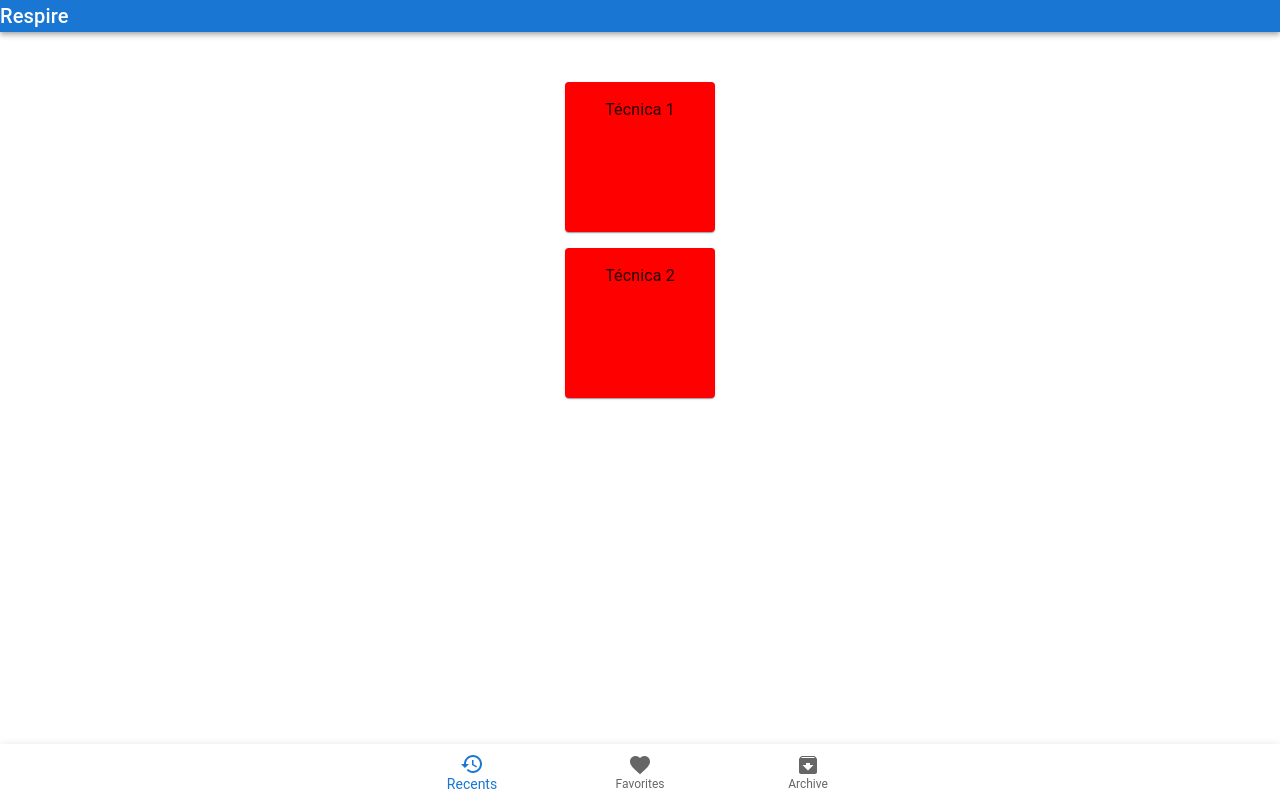
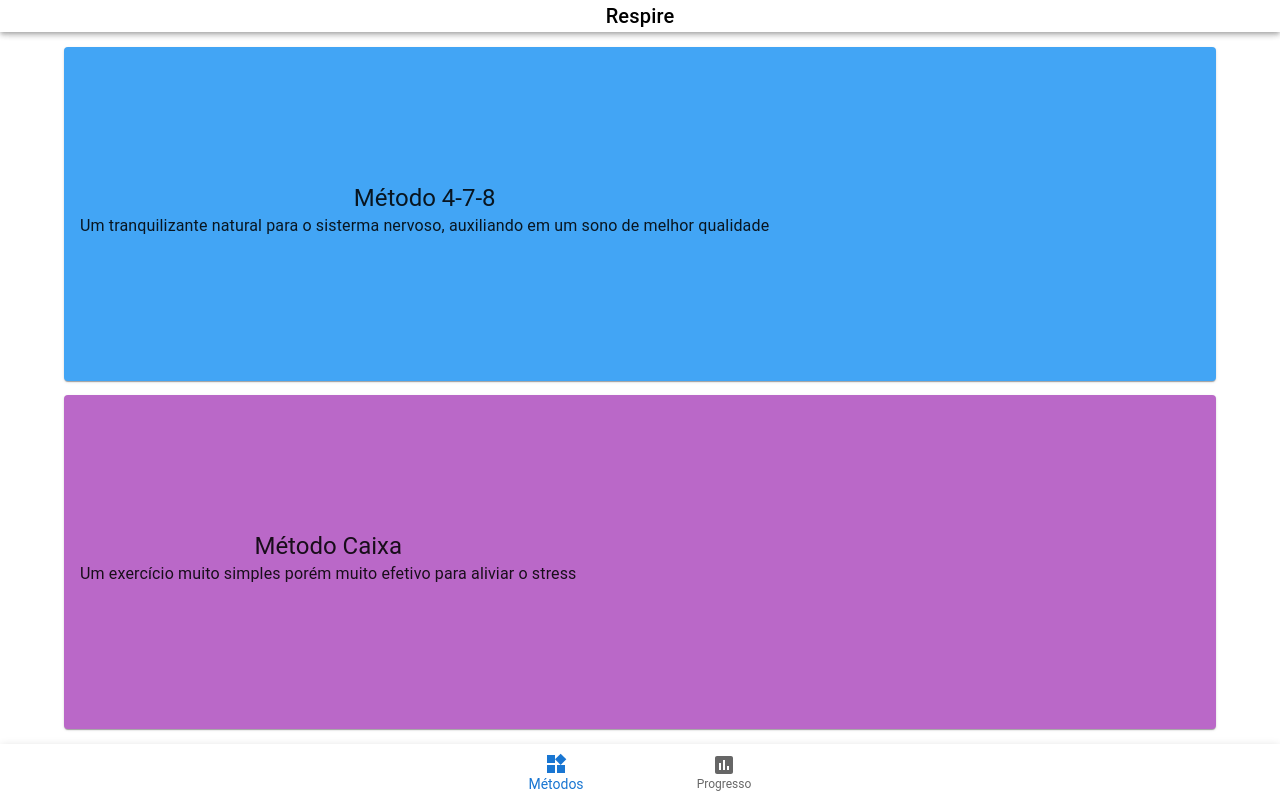
Before and after one commit to rodnei0/Respire, a React (Create React App) app in the folder front-end/: page / in a window 1280 px wide. Built offline with nearby package versions, Linux system fonts and the light colour scheme; the HTML template or start-up script is replaced by a standard one.

Commit message:
feat/home-layout

```diff
--- a/front-end/src/pages/Home/index.js
+++ b/front-end/src/pages/Home/index.js
@@ -1,55 +1,47 @@
 import * as React from 'react';
 import { Typography, AppBar, Paper, Box, Card, CardActions, CardContent, CardMedia, CssBaseline, Grid, Toolbar, Container } from '@mui/material';
 import { BottomNavigation, BottomNavigationAction } from '@mui/material';
-import {Restore, Archive, Favorite} from '@mui/icons-material';
+import { Widgets, Assessment } from '@mui/icons-material';
 
 export default function Home() {
     const [value, setValue] = React.useState(0);
 
     return (
-        <>
+        <Container sx={{ height: '100vh', pt: 5, pb: 8}} disableGutters={true}>
             <CssBaseline />
-            <AppBar position='relative'>
-                <Typography variant='h6'>
+            <AppBar sx={{ position: 'fixed', top: 0, left: 0, right: 0, bgcolor: '#ffffff'}}>
+                <Typography variant='h6' align='center' color='black'>
                     Respire
                 </Typography>
             </AppBar>
-            <main>
-                <div>
-                    <Container maxWidth='sm' sx={{
-                        padding: '50px'
-                    }}>
-                        <Grid container spacing={2} direction="column" justifyContent="center" alignItems="center">
-                            <Grid item>
-                                <Card sx={{
-                                    width: 150,
-                                    height: 150,
-                                    backgroundColor: 'red'
-                                }}>
+            <Container sx={{ height: '100%'}}>
+                <Grid container justifyContent="center" alignItems="center" sx={{ height: '100%'}}>
+                    <Grid item sx={{ height: '48%', width: '100%'}}>
+                        <Card sx={{ bgcolor: 'primary.light', height: '100%', display: 'flex', alignItems: 'center'}}>
                             <CardContent>
+                                <Typography variant='h5' align='center'>
+                                    Método 4-7-8
+                               </Typography>
                                 <Typography variant='body1' align='center'>
-                                            Técnica 1
+                                    Um tranquilizante natural para o sisterma nervoso, auxiliando em um sono de melhor qualidade
                                </Typography>
                             </CardContent>
                         </ Card>
                     </Grid>
-                            <Grid item>
-                                <Card sx={{
-                                    width: 150,
-                                    height: 150,
-                                    backgroundColor: 'red'
-                                }}>
+                    <Grid item sx={{ height: '48%', width: '100%'}}>
+                        <Card sx={{ bgcolor: 'secondary.light', height: '100%', display: 'flex', alignItems: 'center'}}>
                             <CardContent>
+                                <Typography variant='h5' align='center'>
+                                    Método Caixa
+                                </Typography>
                                 <Typography variant='body1' align='center'>
-                                            Técnica 2
+                                    Um exercício muito simples porém muito efetivo para aliviar o stress
                                 </Typography>
                             </CardContent>
                         </ Card>
                     </Grid>
                 </Grid>
             </Container>
-                </div>
-            </main>
             <footer>
                 <Paper sx={{ position: 'fixed', bottom: 0, left: 0, right: 0 }} elevation={3}>
                     <BottomNavigation
@@ -57,14 +49,12 @@ export default function Home() {
                         value={value}
                         onChange={(event, newValue) => {
                             setValue(newValue);
-                    }}
-                    >
-                    <BottomNavigationAction label="Recents" icon={<Restore />} />
-                    <BottomNavigationAction label="Favorites" icon={<Favorite />} />
-                    <BottomNavigationAction label="Archive" icon={<Archive />} />
+                    }}>
+                        <BottomNavigationAction label="Métodos" icon={<Widgets />} />
+                        <BottomNavigationAction label="Progresso" icon={<Assessment />} />
                     </BottomNavigation>
                 </Paper>
             </footer>
-        </>
+        </Container>
     );
 }
```
Lines whose indentation alone changed are shown as unchanged.
